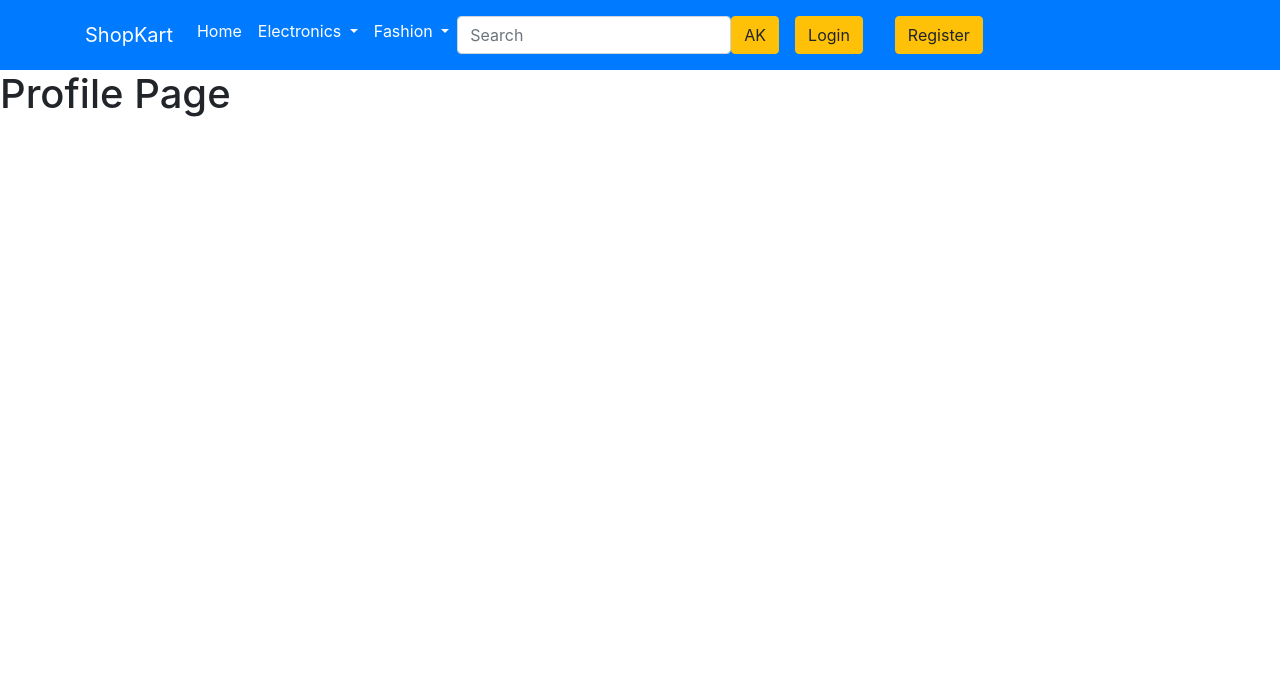
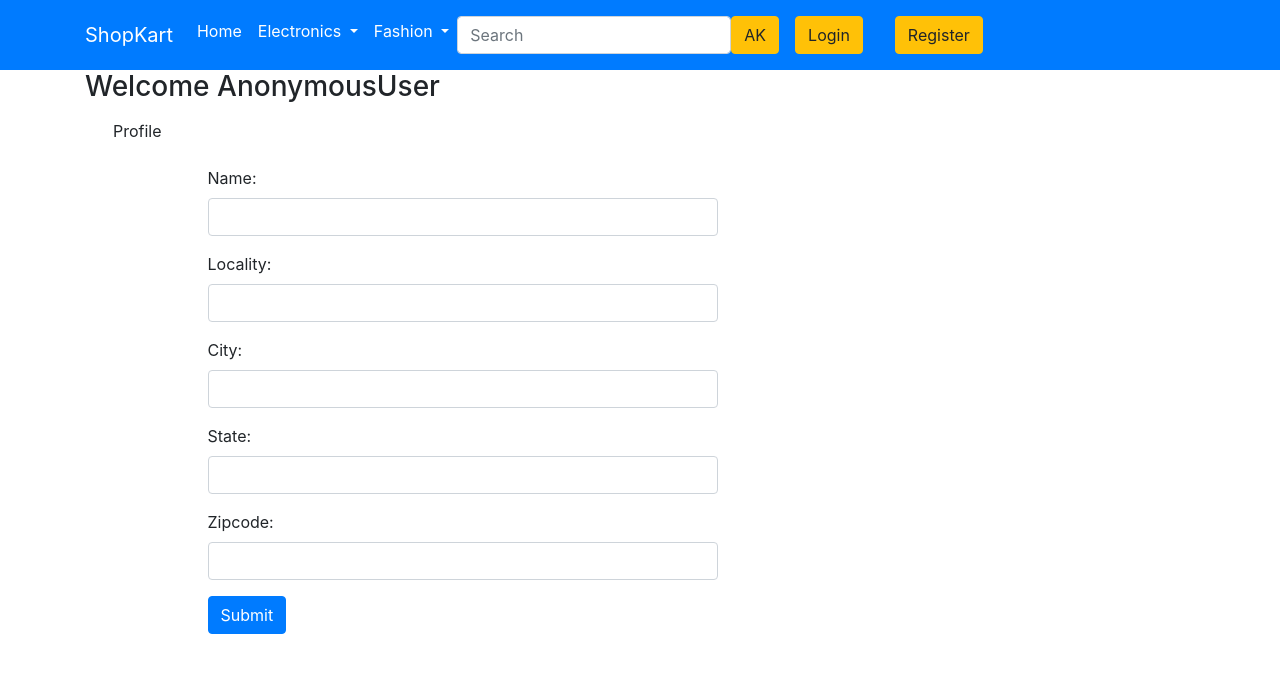
Before and after one commit to developerdpak/shopping_website, a Django app: page /profile/ in a window 1280 px wide. Shown: the top 673 px of the page. Run offline with Django 4.2, Linux system fonts and the light colour scheme.

Commit message:
iMac Even

```diff
--- a/shopping_website/app/templates/app/base.html
+++ b/shopping_website/app/templates/app/base.html
@@ -57,13 +57,13 @@
               {% if request.user.is_authenticated %}
               <li class = "nav-item dropdown mx-2">
                   <a class="nav link dropdown-toggle text-white" href="#" id="profileDropdown" role="button" data-bs-toggle="dropdown" aria-expanded="false">
-                        {{request.user.username|capfirst}}</a>
+                        {{ request.user.username|capfirst }}</a>
                   <ul class="dropdown-menu" aria-labelledby="profileDropdown">
                       <li>
-                          <a class="dropdown-item" href="{% url 'app:profile' %}"></a>
+                          <a class="dropdown-item" href="{% url 'profile' %}"></a>
                       </li>
 
-                      <li><a class="dropdown-item" href="{% url 'app:logout' %}">Logout</a></li>
+                      <li><a class="dropdown-item" href="{% url 'logout' %}">Logout</a></li>
                   </ul>
                   {% else %}
                   <li class="nav-item mx-2">
--- a/shopping_website/app/templates/app/customerregistration.html
+++ b/shopping_website/app/templates/app/customerregistration.html
@@ -8,7 +8,7 @@
         <div class="col-sm-6 offset-sm-3">
             <h3>Customer Registration</h3>
             <hr>
-            <form action=""method='post' novalidate class="shadow p-5">
+            <form action=" " method='POST' novalidate class="shadow p-5">
                 {% csrf_token %}
                 {% for fm in form %}
                 <div class="form-group mb-3">
@@ -22,7 +22,7 @@
                     <a href="{% url 'app:Login' %}" class="text-danger"> Login Now </a></small></div>
                 {% if form.non_fields_errors %}
                 {% for error in form.non_field_errors %}
-                <p class="aler alert-danger my-3"> {{ error }}</p>
+                <p class="alert alert-danger mb-3"> {{ error }}</p>
                 {% endfor %}
                 {% endif %}
 
--- a/shopping_website/app/templates/app/login.html
+++ b/shopping_website/app/templates/app/login.html
@@ -1,6 +1,6 @@
 {% extends 'app/base.html' %}
 {% load static %}
-{% block title %} Login Page {% endblock title %}
+{% block title %} Login {% endblock title %}
 {% block content %}
 
 <div class="container">
@@ -8,7 +8,7 @@
         <div class="col-sm-6 offset-sm-3">
             <h3>Login</h3>
             <hr>
-            <form action=""method='post' novalidate class="shadow p-5">
+            <form action=" " method='post' novalidate class="shadow p-5">
                 {% csrf_token %}
                 {% for fm in form %}
                 <div class="form-group mb-3">
@@ -23,7 +23,7 @@
                     <a href="{% url 'app:customerregistration' %}" class="text-danger"> Create an Account</a></small></div>
                 {% if form.non_fields_errors %}
                 {% for error in form.non_field_errors %}
-                <p class="aler alert-danger my-3"> {{ error }}</p>
+                <p class="alert alert-danger mb-3"> {{ error }}</p>
                 {% endfor %}
                 {% endif %}
             </form>
--- a/shopping_website/app/templates/app/profile.html
+++ b/shopping_website/app/templates/app/profile.html
@@ -3,7 +3,32 @@
 
 {% block title %} Profile {% endblock title %}
 {% block content %}
+<div class="container mb-5">
+    <h3> Welcome <span class="text-capitalize"> {{ request.user }}</span></h3>
+    <div class="col-sm-2 border-end">
+        <ul class="list-unstyled">
+            <li class="d-grid"><a href="{% url 'app:profile' %}" class="btn {{ active }}"> Profile </a></li>
+        </ul>
+    </div>
+    <div class="col-sm offset-sm-1">
+        <from action=" " method="post" novalidate>
+            {% csrf_token %}
+            {% for fm in form %}
+            <div class="form-group col-lg-6 mb-3">
+                {{ fm.label_tag }} {{ fm }} <small class="text-danger">{{ fm.errors|striptags }}</small>
 
-<h1> Profile Page</h1>
 
+            </div>
+            {% endfor %}
+            <div class="col-12 mt-3">
+                <button type="submit" class="btn btn-primary mb-3">Submit</button>
+            </div>
+        </from>
+        {% if messages %}
+        {% for message in messages %}
+        <p {% if message.tags %} class="alert alert-{{message.tags}} mb-5" {% endif %}>{{ message }}</p>
+        {% endfor %}
+        {% endif %}
+    </div>
+</div>
 {% endblock %}
--- a/shopping_website/app/urls.py
+++ b/shopping_website/app/urls.py
@@ -9,8 +9,9 @@ urlpatterns = [
     # path('', views.index, name='index'),
     path('home/', views.ProductView.as_view(), name='home'),
     path('product/<int:pk>', views.ProductDetailView.as_view(), name='product-detail'),
-    path('accounts/login/', auth_views.LoginView.as_view(template_name='app/profile.html/', authentication_form=LoginForm), name='login'),
+    path('accounts/login/', auth_views.LoginView.as_view(template_name='app/login.html/', authentication_form=LoginForm), name='login'),
     path('logout/', auth_views.LogoutView.as_view(next_page='/'), name='logout'),
     path('register/', views.CustomerRegistration.as_view(), name='customerregistration'),
-    path('profile/', views.ProfileView.as_view(), name='profile')
+    path('profile/', views.ProfileView.as_view(), name='profile'),
+    path('address/', views.address, name='address')
 ]
--- a/shopping_website/app/views.py
+++ b/shopping_website/app/views.py
@@ -54,3 +54,8 @@ class ProfileView(View):
             messages.success(request, 'Congratulation, profile updated successfully')
 
         return render(request, 'app/profile.html', {'form': form, 'active': 'btn-primary'})
+
+
+def address(request):
+    add = Customer.objects.filter(user=request.user)
+    return render(request, 'app/address.html', {'add': add, 'active': 'btn-primary'})
--- a/shopping_website/shopping_website/settings.py
+++ b/shopping_website/shopping_website/settings.py
@@ -127,4 +127,5 @@ STATIC_URL = 'static/'
 
 DEFAULT_AUTO_FIELD = 'django.db.models.BigAutoField'
 
+#LOGIN_URL = '/accounts/login'
 LOGIN_REDIRECT_URL = '/profile/'
--- a/shopping_website/shopping_website/urls.py
+++ b/shopping_website/shopping_website/urls.py
@@ -13,10 +13,12 @@ Including another URLconf
     1. Import the include() function: from django.urls import include, path
     2. Add a URL to urlpatterns:  path('blog/', include('blog.urls'))
 """
+from django.conf import settings
+from django.conf.urls.static import static
 from django.contrib import admin
 from django.urls import path, include
 
 urlpatterns = [
     path('admin/', admin.site.urls),
     path('', include('app.urls'))
-]
+] + static(settings.MEDIA_URL, document_root=settings.MEDIA_ROOT)
```
Also changed, not shown: shopping_website/app/templates/app/address.html (added, +7 -0 lines), shopping_website/db.sqlite3.
